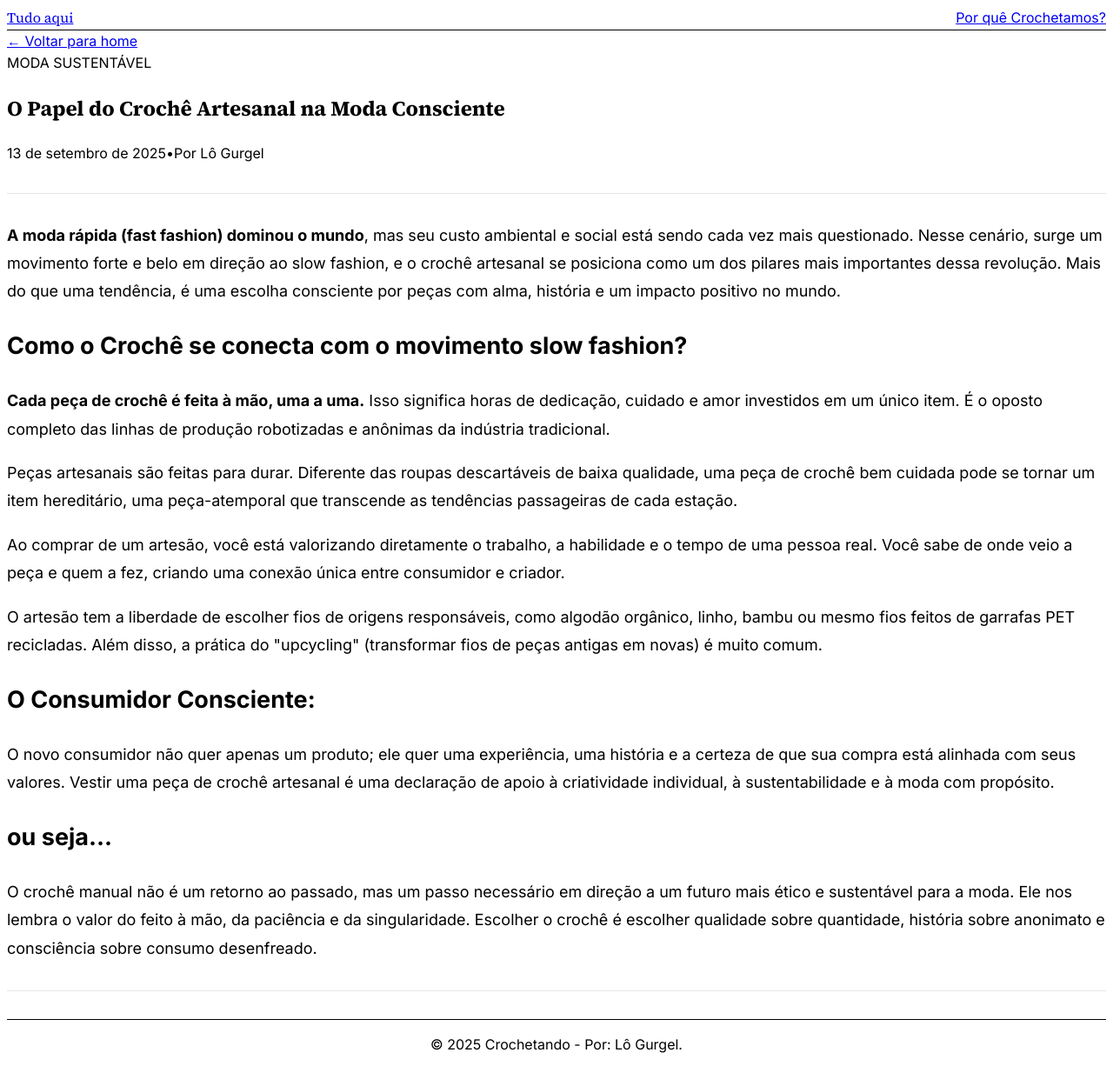
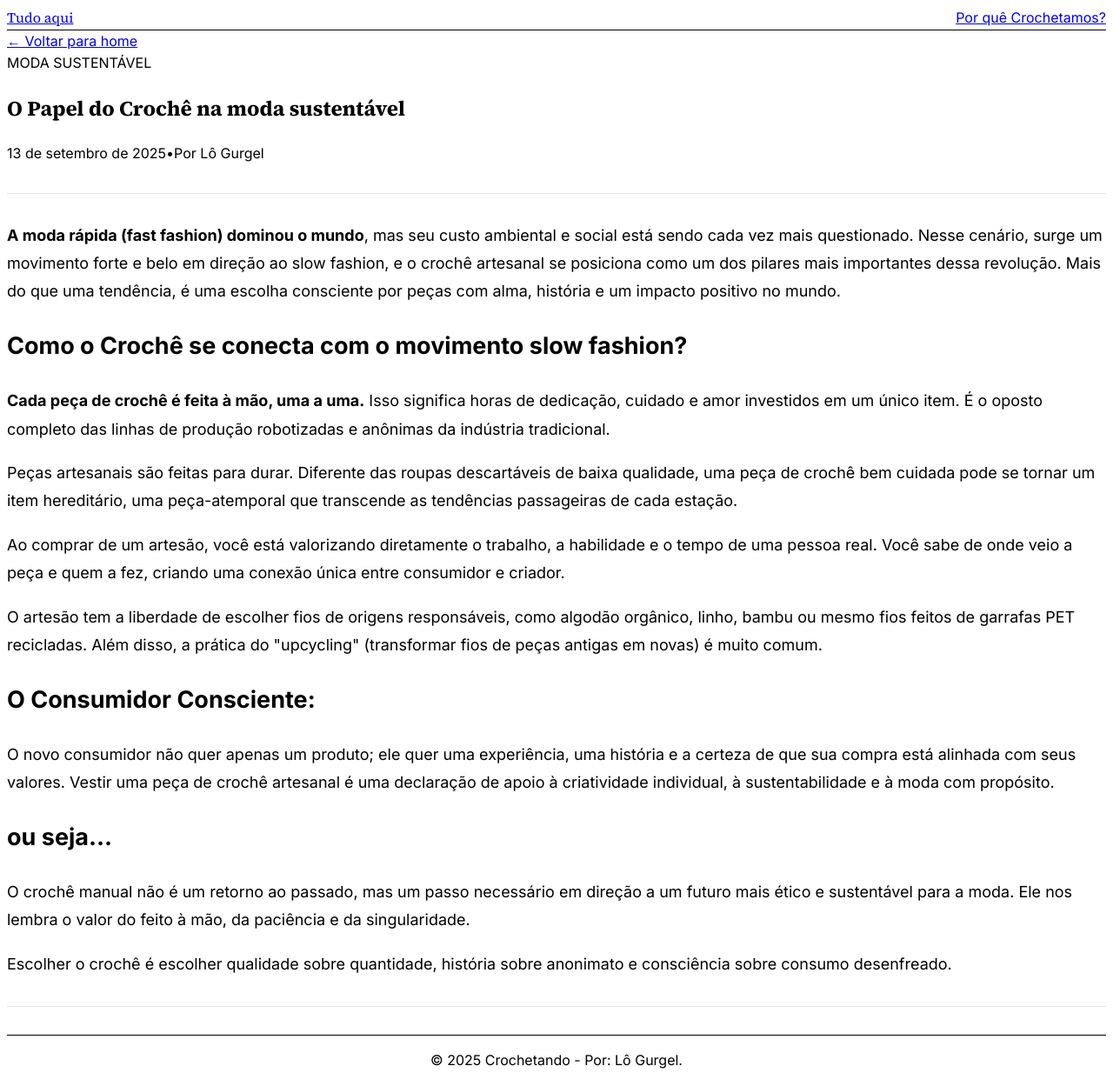
Before and after one commit to LSG-gurgel/Blog, a Next.js app: page /posts/croche-moda-consciente in a window 1280 px wide. Shown: the whole page at 87% size. Built offline with nearby package versions, Linux system fonts and the light colour scheme.

Commit message:
Terceira postagem

```diff
--- a/app/layout.tsx
+++ b/app/layout.tsx
@@ -15,8 +15,8 @@ const inter = Inter({
 })
 
 export const metadata: Metadata = {
-  title: 'CROCHETANDO - Além das linhas, agulhas e pontos',
-  description: 'Crochê artesanal: A resposta sustentável e elegante à fast fashion',
+  title: 'Crochetando',
+  description: 'Além das linhas, agulhas e pontos',
 }
 
 export default function RootLayout({
--- a/app/page.tsx
+++ b/app/page.tsx
@@ -3,7 +3,7 @@ import PostCard from '@/components/PostCard'
 const posts = [
   {
     id: 1,
-    title: "O papel do Crochê artesanal na moda consciente",
+    title: "O Papel do Crochê na moda sustentável",
     excerpt: "A resposta sustentável e elegante à fast fashion.",
     date: "12 de setembro de 2025",
     slug: "croche-moda-consciente",
@@ -33,7 +33,7 @@ export default function Home() {
 
       <div className="mb-12 text-center">
         <h1 className="font-source-serif text-4xl font-semibold mb-4">
-          CROCHETANDO
+          Crochetando
         </h1>
         <p className="text-gray-600 text-lg">
           Vamos falar de crochê além das linhas, agulhas e pontos.
--- a/app/posts/[slug]/page.tsx
+++ b/app/posts/[slug]/page.tsx
@@ -3,7 +3,7 @@ import Link from 'next/link'
 const posts = [
   {
     slug: "croche-moda-consciente",
-    title: "O Papel do Crochê Artesanal na Moda Consciente",
+    title: "O Papel do Crochê na moda sustentável",
     content: `
       <p><strong>A moda rápida (fast fashion) dominou o mundo</strong>, mas seu custo ambiental e social está sendo cada vez mais questionado. Nesse cenário, surge um movimento forte e belo em direção ao slow fashion, e o crochê artesanal se posiciona como um dos pilares mais importantes dessa revolução. Mais do que uma tendência, é uma escolha consciente por peças com alma, história e um impacto positivo no mundo.</p>
 
@@ -21,7 +21,7 @@ const posts = [
       <p>O novo consumidor não quer apenas um produto; ele quer uma experiência, uma história e a certeza de que sua compra está alinhada com seus valores. Vestir uma peça de crochê artesanal é uma declaração de apoio à criatividade individual, à sustentabilidade e à moda com propósito.</p>
 
       <h2>ou seja...</h2>
-      <p>O crochê manual não é um retorno ao passado, mas um passo necessário em direção a um futuro mais ético e sustentável para a moda. Ele nos lembra o valor do feito à mão, da paciência e da singularidade. Escolher o crochê é escolher qualidade sobre quantidade, história sobre anonimato e consciência sobre consumo desenfreado.</p>
+      <p>O crochê manual não é um retorno ao passado, mas um passo necessário em direção a um futuro mais ético e sustentável para a moda. Ele nos lembra o valor do feito à mão, da paciência e da singularidade. <p>Escolher o crochê é escolher qualidade sobre quantidade, história sobre anonimato e consciência sobre consumo desenfreado.</p>
     `,
     date: "13 de setembro de 2025",
     category: "Moda Sustentável",
@@ -46,7 +46,29 @@ const posts = [
     `,
     date: "11 de setembro de 2025 ",
     category: "Cultura",
-    author: "Lô e Zezé"
+    author: "Lô Gurgel e Zezé"
+  },
+
+ {
+    slug: "croche-terapeutico",
+    title: "Crochê terapêutico: Os benefícios mentais de tecer com as mãos'",
+    content: `
+      <p><strong>Em um mundo cada vez mais digital e acelerado,</strong> encontrar uma válvula de escape para o estresse e a ansiedade é crucial. E a solução pode estar, surpreendentemente, em um par de agulhas e um novelo de fio. A prática do crochê vai muito além da criação de peças bonitas; ela é uma poderosa forma de terapia manual, um tipo de "meditação ativa" que acalma a mente e restaura o equilíbrio interior.</p>
+
+      <h2>Os 5 Benefícios Terapêuticos do Crochê:</h2>
+
+      <p><strong>[1] Redução do Estresse e Ansiedade:</strong> O movimento repetitivo e rítmico das pontos induz um estado de relaxamento profundo, semelhante ao alcançado na meditação. Ele ajuda a baixar os batimentos cardíacos e a reduzir os níveis de cortisol, o hormônio do estresse.</p>
+      <p><strong>[2] Foco no Momento Presente (Mindfulness):</strong> Para contar pontos e seguir um padrão, sua mente precisa se concentrar totalmente na tarefa. Isso afasta pensamentos intrusivos e preocupações sobre o passado ou futuro, te ancorando firmemente no "aqui e agora".</p>
+      <p><strong>[3] Senso de Realização e Autoestima:</strong> Terminar uma carreira, concluir um projeto pequeno ou finalmente finalizar aquela bolsinha dos sonhos libera dopamina, o neurotransmissor da recompensa. Essa sensação de "dever cumprido" é um poderoso combustível para a autoconfiança.</p>
+      <p><strong>[4] Estimulação Cognitiva:</strong> O crochê é um exercício para o cérebro. Ele envolve leitura de gráficos ou receitas, coordenação motora fina, cálculo matemático (para não errar as pontos) e resolução de problemas. Tudo isso mantém a mente afiada.</p>
+      <p><strong>[5] Conexão Social e Combate à Solidão: </strong> Grupos de crochê (presenciais ou online) oferecem um senso de comunidade e pertencimento. Compartilhar materiais, progressos, dificuldades e conquistas com pessoas que têm um interesse em comum é um remédio poderoso contra a solidão.</p>
+
+      <h2>ou seja...</h2>
+      <p>O crochê é mais do que um passatempo; é uma ferramenta de cuidado. Ele oferece um refúgio tangível do caos do dia a dia, permitindo que você crie não apenas peças de arte, mas também um espaço de tranquilidade mental. <p>Na próxima vez que você se sentir sobrecarregado, considere trocar a tela do celular por uma agulha de crochê. <p>Sua mente agradecerá.</p>
+    `,
+    date: "11 de setembro de 2025 ",
+    category: "Cultura",
+    author: "Lô Gurgel e neuropsicóloga Dra. Ana Carolina"
   },
 ]
 
@@ -58,7 +80,7 @@ export default function PostPage({ params }: { params: { slug: string } }) {
       <div className="max-w-3xl mx-auto text-center py-12">
         <h1 className="font-source-serif text-2xl mb-4">Artigo não encontrado</h1>
         <Link href="/" className="text-gray-600 hover:text-gray-800">
-          ← Voltar para home
+          ← Voltar
         </Link>
       </div>
     )
--- a/components/PostCard.tsx
+++ b/components/PostCard.tsx
@@ -12,7 +12,7 @@ interface Post {
 export default function PostCard({ post }: { post: Post }) {
   return (
     <article className="mb-12">
-      {/* Categoria */}
+
       <span className="inline-block text-xs uppercase tracking-wider text-gray-500 mb-2">
         {post.category}
       </span>
```
